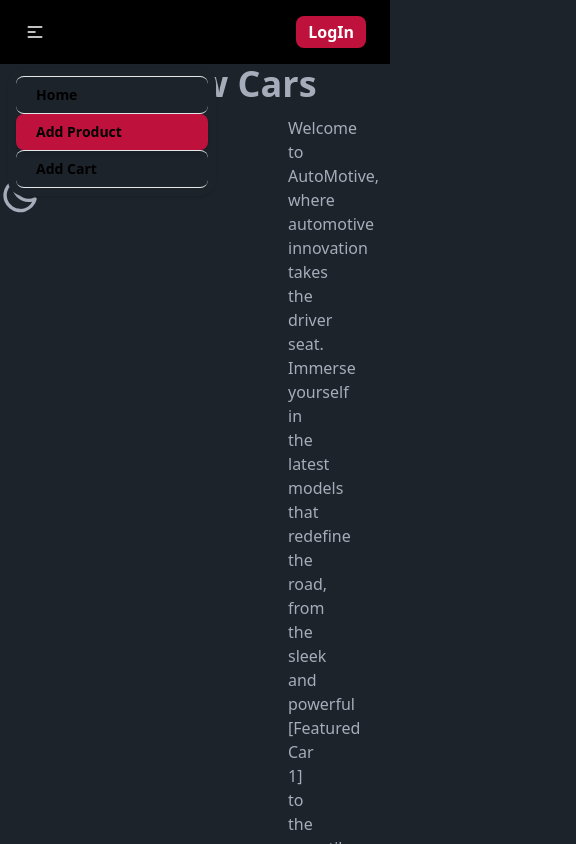
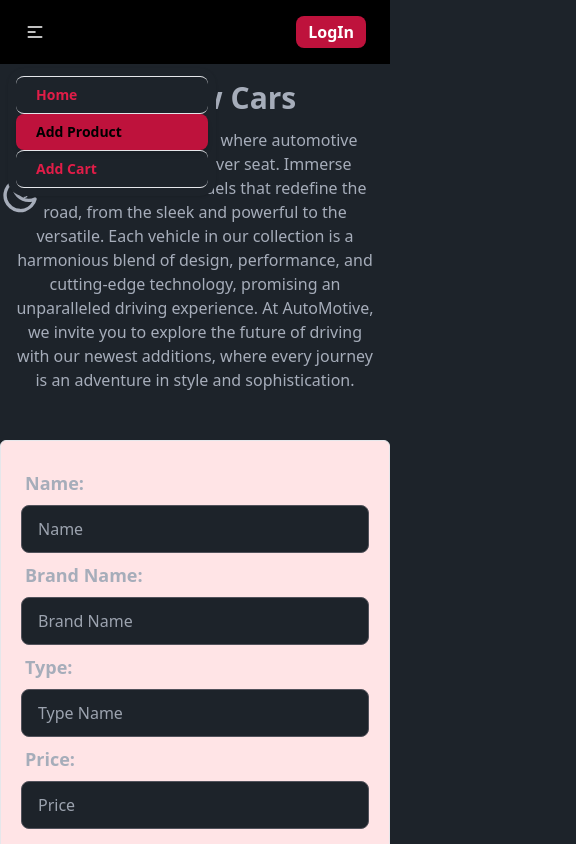
Before and after one commit to Shovon96/auto-motive, a React (Vite) app: page /addProduct in a window 390 px wide. Both pictures are taken after a click on the label 35 px from the left and 32 px from the top of the page. Shown: the top 844 px of the page, 576 px wide, since content can reach past the window. Built offline with nearby package versions, Linux system fonts and the light colour scheme.

Commit message:
responsive done

```diff
--- a/src/Components/BrandsName/Cars.jsx
+++ b/src/Components/BrandsName/Cars.jsx
@@ -22,11 +22,11 @@
                         <div key={car._id} className="justify-self-center p-4">
                             <img className="h-72" src={car.ImageURL} alt="" />
                             <div className="shadow-md px-5">
-                                <div className="flex justify-between my-2 text-lg">
+                                <div className="md:flex justify-between my-2 text-lg">
                                     <h2><span className="font-bold">Name: </span>{car.Name}</h2>
                                     <h3><span className="font-bold">Brand Name: </span>{car.brand_name}</h3>
                                 </div>
-                                <div className="flex justify-between my-2 text-lg flex-wrap">
+                                <div className="md:flex justify-between my-2 text-lg flex-wrap">
                                     <h4><span className="font-bold">Type: </span>{car.type}</h4>
                                     <p><span className="font-bold">Price: </span>$ {car.price}</p>
                                 </div>
--- a/src/Components/CarDetails/CarDetails.jsx
+++ b/src/Components/CarDetails/CarDetails.jsx
@@ -7,8 +7,8 @@
 
     return (
         <div className="max-w-6xl mx-auto mb-16 mt-8">
-            <h1 className="text-5xl font-extrabold mb-5 text-center underline">Car Details</h1>
-            <p className="text-lg my-2 text-center px-16 mb-8">Explore the future of driving with our electric and hybrid options,
+            <h1 className="text-4xl md:text-5xl font-extrabold mb-5 text-center underline">Car Details</h1>
+            <p className="text-lg my-2 text-center px-4 md:px-16 mb-4 md:mb-8">Explore the future of driving with our electric and hybrid options,
                 designed to not only meet but exceed the demands of a sustainable
                 world. Our knowledgeable and friendly team is here to guide you
                 through the latest advancements in automotive technology, ensuring you
@@ -20,7 +20,7 @@
                 <h3 className="text-lg font-medium my-2">Type: {type}</h3>
                 <h3 className="text-lg font-medium my-2">Price: ${price}</h3>
                 <p className="font-medium my-2">Rating: {rating}</p>
-                <p className="text-lg px-24">{short_description}</p>
+                <p className="text-lg px-4 md:px-24">{short_description}</p>
                 <button className="btn bg-rose-700 px-8 py-2 text-white mt-3 hover:bg-rose-600">Add Cart</button>
             </div>
         </div>
--- a/src/Components/Navbar/Navbar.jsx
+++ b/src/Components/Navbar/Navbar.jsx
@@ -7,7 +7,7 @@
         <NavLink
             to="/"
             className={({ isActive, isPending }) =>
-                isPending ? "pending" : isActive ? "px-5 py-2 font-bold rounded-lg text-black lg:text-white bg-rose-700  shadow-md hover:bg-rose-600" : "px-5 py-2 font-bold rounded-lg text-black lg:text-white border-y"
+                isPending ? "pending" : isActive ? "px-5 py-2 font-bold rounded-lg text-black lg:text-white bg-rose-700  shadow-md hover:bg-rose-600" : "px-5 py-2 font-bold rounded-lg text-rose-600 lg:text-white border-y"
             }
         >
             Home
@@ -15,7 +15,7 @@
         <NavLink
             to="/addProduct"
             className={({ isActive, isPending }) =>
-                isPending ? "pending" : isActive ? "px-5 py-2 font-bold rounded-lg text-black lg:text-white bg-rose-700  shadow-md hover:bg-rose-600" : "px-5 py-2 font-bold rounded-lg text-black lg:text-white border-y"
+                isPending ? "pending" : isActive ? "px-5 py-2 font-bold rounded-lg text-black lg:text-white bg-rose-700  shadow-md hover:bg-rose-600" : "px-5 py-2 font-bold rounded-lg text-rose-600 lg:text-white border-y"
             }
         >
             Add Product
@@ -23,7 +23,7 @@
         <NavLink
             to="/addCart"
             className={({ isActive, isPending }) =>
-                isPending ? "pending" : isActive ? "px-5 py-2 font-bold rounded-lg text-black lg:text-white bg-rose-700 shadow-md hover:bg-rose-600" : "px-5 py-2 font-bold rounded-lg text-black lg:text-white border-y"
+                isPending ? "pending" : isActive ? "px-5 py-2 font-bold rounded-lg text-black lg:text-white bg-rose-700 shadow-md hover:bg-rose-600" : "px-5 py-2 font-bold rounded-lg text-rose-600 lg:text-white border-y"
             }
         >
             Add Cart
--- a/src/Pages/AddProducts/AddProducts.jsx
+++ b/src/Pages/AddProducts/AddProducts.jsx
@@ -42,13 +42,13 @@
     return (
         <div>
             <div>
-                <h2 className="text-4xl font-bold text-center">Add new Cars</h2>
-                <p className="text-center my-3 px-72">Welcome to AutoMotive, where automotive innovation takes the driver seat. Immerse yourself in the latest models that redefine the road, from the sleek and powerful [Featured Car 1] to the versatile. Each vehicle in our collection is a harmonious blend of design, performance, and cutting-edge technology, promising an unparalleled driving experience. At AutoMotive, we invite you to explore the future of driving with our newest additions, where every journey is an adventure in style and sophistication.</p>
+                <h2 className="text-3xl md:text-4xl font-bold text-center mt-4">Add new Cars</h2>
+                <p className="text-center my-3 px-3 md:px-12 lg:px-72">Welcome to AutoMotive, where automotive innovation takes the driver seat. Immerse yourself in the latest models that redefine the road, from the sleek and powerful to the versatile. Each vehicle in our collection is a harmonious blend of design, performance, and cutting-edge technology, promising an unparalleled driving experience. At AutoMotive, we invite you to explore the future of driving with our newest additions, where every journey is an adventure in style and sophistication.</p>
             </div>
-            <form onSubmit={handleAddCars} className="border w-2/3 mx-auto my-12 p-5 bg-rose-100 rounded-md">
+            <form onSubmit={handleAddCars} className="border md:w-2/3 mx-auto my-12 p-5 bg-rose-100 rounded-md">
                 <div className="form-control">
 
-                    <div className="flex justify-between gap-6">
+                    <div className="lg:flex justify-between gap-6">
                         <div className="w-full">
                             <label className="label">
                                 <span className="label-text text-lg font-semibold">Name:</span>
```
Also changed, not shown: src/Components/UpdateCars/UpdateCars.jsx (+14 -9 lines).
